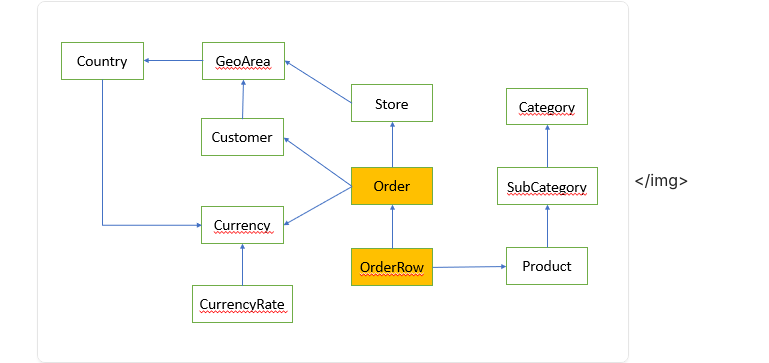
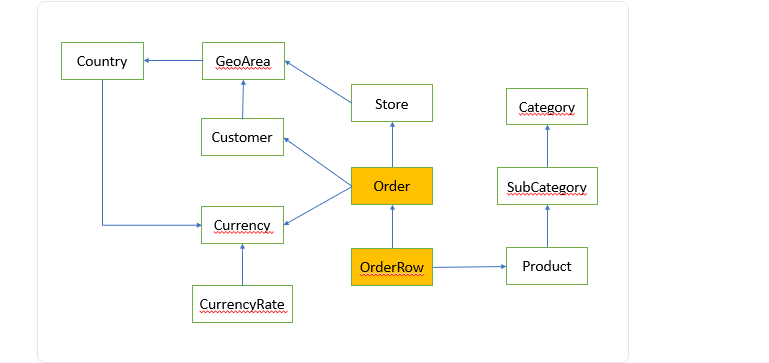
Before and after one commit to sql-bi/docs, a Jekyll site: the page built from _docs/contoso-data-generator/databasegenerator/databasegenerator.md, in a window 1280 px wide. Shown: the part 1099-1462 px from the top of the page, without its empty margins (288-1057 px from the left). Built offline with Jekyll 4.4.1, drawn with Linux system fonts in a browser that asks for light colours; some web fonts are replaced.

Commit message:
removed </img> trailing after model image

```diff
--- a/_docs/contoso-data-generator/databasegenerator/databasegenerator.md
+++ b/_docs/contoso-data-generator/databasegenerator/databasegenerator.md
@@ -25,7 +25,7 @@ Output files:
 
 ## Model
 
-<img src="../images/contoso-dataset-model.png" with=280></img>
+<img src="../images/contoso-dataset-model.png" with=280>
 
 ## Json Configuration file (config.json)
 
```
